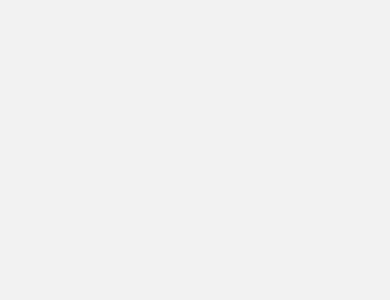
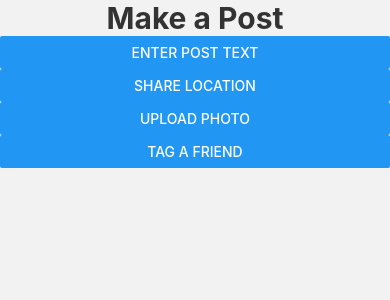
Before and after one commit to hamdaan-shaikh/CMS-TEA-E4TIP, a React Native app in the folder CMS_TEA_ET4IP_Mob_App/: screen /MakePostScreen in a window 390 px wide. Shown: the top 300 px of the page. Built offline with nearby package versions, Linux system fonts and the light colour scheme.

Commit message:
Added basic buttons for Make Post Screen

```diff
--- a/CMS_TEA_ET4IP_Mob_App/src/screens/LandingScreen.js
+++ b/CMS_TEA_ET4IP_Mob_App/src/screens/LandingScreen.js
@@ -6,6 +6,12 @@ export default ({navigation}) => {
   return (
     <View style={LOCAL_STYLES.MAIN_CONTAINER}>
       <Button
+        title="Make a Post"
+        onPress={() => {
+          navigation.navigate('MakePostScreen');
+        }}
+      />
+      <Button
         title="Check your Privacy Data-Traces"
         onPress={() => {
           navigation.navigate('OverviewScreen');
@@ -13,6 +19,7 @@ export default ({navigation}) => {
       />
 
       <FlatList
+        contentContainerStyle={LOCAL_STYLES.LIST_STYLE}
         data={[1, 2, 3]}
         renderItem={({item}) => (
           <Button title={item.toString()} onPress={() => console.log(item)} />
@@ -27,4 +34,7 @@ const LOCAL_STYLES = StyleSheet.create({
     flex: 1,
     ...MAIN_STYLES.CENTER_CONTENT,
   },
+  LIST_STYLE: {
+    flexDirection: 'row',
+  },
 });
--- a/CMS_TEA_ET4IP_Mob_App/src/screens/MakePostScreen.js
+++ b/CMS_TEA_ET4IP_Mob_App/src/screens/MakePostScreen.js
@@ -1,10 +1,20 @@
 import React from 'react';
-import {View, Text, StyleSheet} from 'react-native';
+import {View, Text, StyleSheet, Button} from 'react-native';
+import {FONT_STYLES} from '../commons/styles/main-styles';
 
-export default () => {
+export default ({navigation}) => {
   return (
     <View style={LOCAL_STYLES.MAIN_CONTAINER}>
-      <></>
+      <Text style={FONT_STYLES.PAGE_TITLE}>Make a Post</Text>
+      <Button title="Enter Post Text" onPress={() => {}} />
+      <Button
+        title="Share Location"
+        onPress={() => {
+          navigation.navigate('PredictionScreen');
+        }}
+      />
+      <Button title="Upload Photo" onPress={() => {}} />
+      <Button title="Tag a Friend" onPress={() => {}} />
     </View>
   );
 };
```
